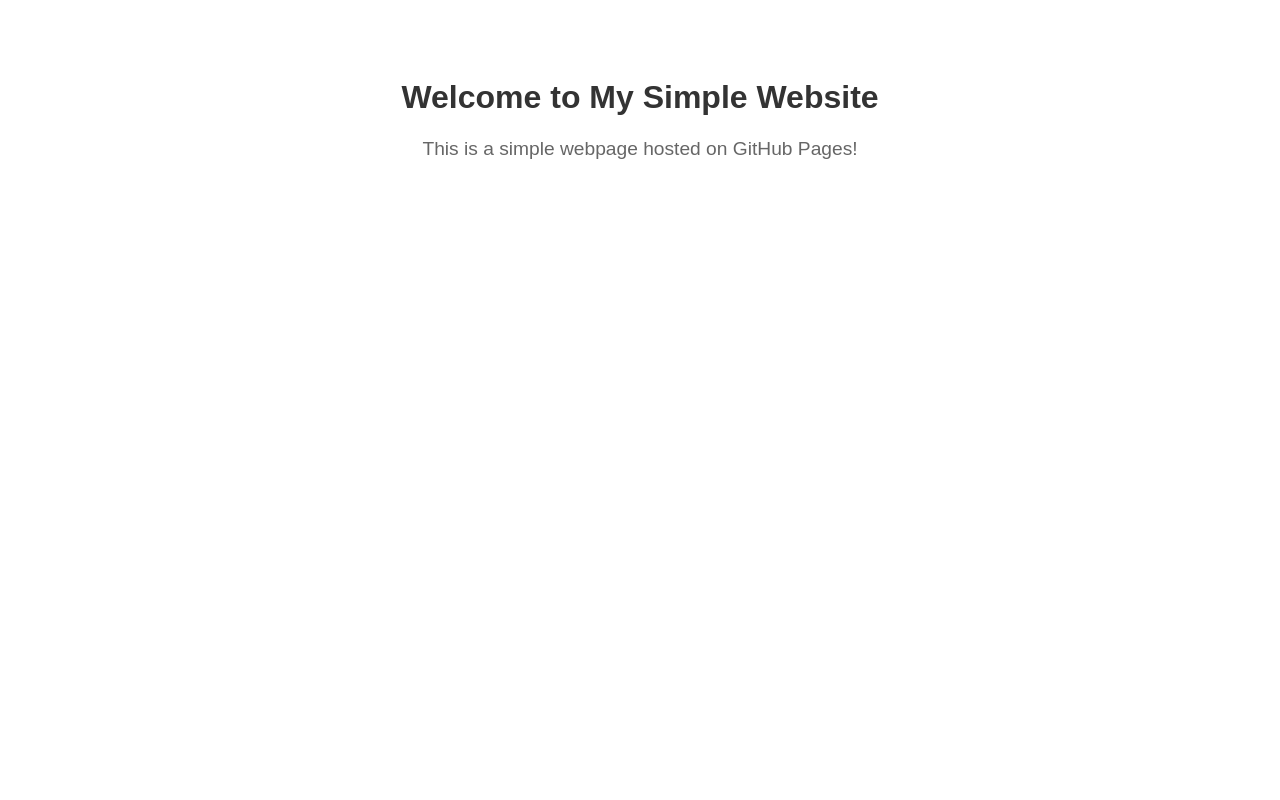
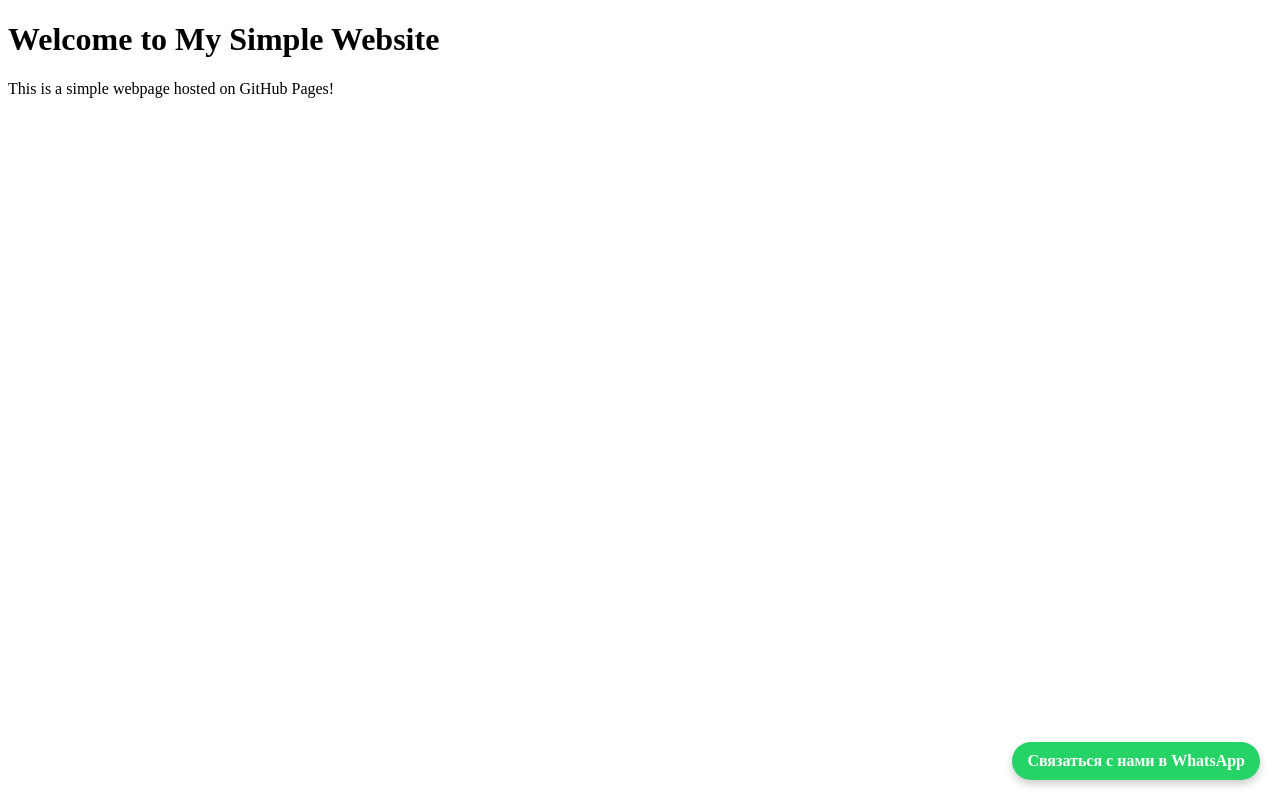
Before and after one commit to Kiraracoon/my-simple-website., a plain HTML site: page index.html in a window 1280 px wide. Drawn offline with Linux system fonts and the light colour scheme.

Commit message:
Update index.html

```diff
--- a/index.html
+++ b/index.html
@@ -20,26 +20,35 @@
     <noscript><div><img src="https://mc.yandex.ru/watch/98789225" style="position:absolute; left:-9999px;" alt="" /></div></noscript>
     <!-- /Yandex.Metrika counter -->
 
-    <meta charset="UTF-8">
-    <meta name="viewport" content="width=device-width, initial-scale=1.0">
-    <title>My Simple Website</title>
+    <!-- CRM WhatsApp Button -->
+    <script id="crm-wa-button-script" src="https://app.i2crm.ru/api_v1/js/crm_wa_button_v1.js"
+        data-source="ym"
+        data-text="Здравствуйте. Номер заявки с сайта {u_code}">
+    </script>
+
+    <!-- WhatsApp Contact Button -->
     <style>
-        body {
-            font-family: Arial, sans-serif;
+        .whatsapp-button {
+            position: fixed;
+            bottom: 20px;
+            right: 20px;
+            background-color: #25d366;
+            color: white;
+            padding: 10px 15px;
+            border-radius: 50px;
             text-align: center;
-            padding: 50px;
-        }
-        h1 {
-            color: #333;
-        }
-        p {
-            font-size: 1.2em;
-            color: #666;
+            font-weight: bold;
+            text-decoration: none;
+            font-size: 16px;
+            box-shadow: 0 4px 8px rgba(0, 0, 0, 0.2);
         }
     </style>
 </head>
 <body>
     <h1>Welcome to My Simple Website</h1>
     <p>This is a simple webpage hosted on GitHub Pages!</p>
+
+    <!-- WhatsApp Contact Button Link -->
+    <a href="https://wa.me/996703380946" class="whatsapp-button" target="_blank">Связаться с нами в WhatsApp</a>
 </body>
 </html>
```
